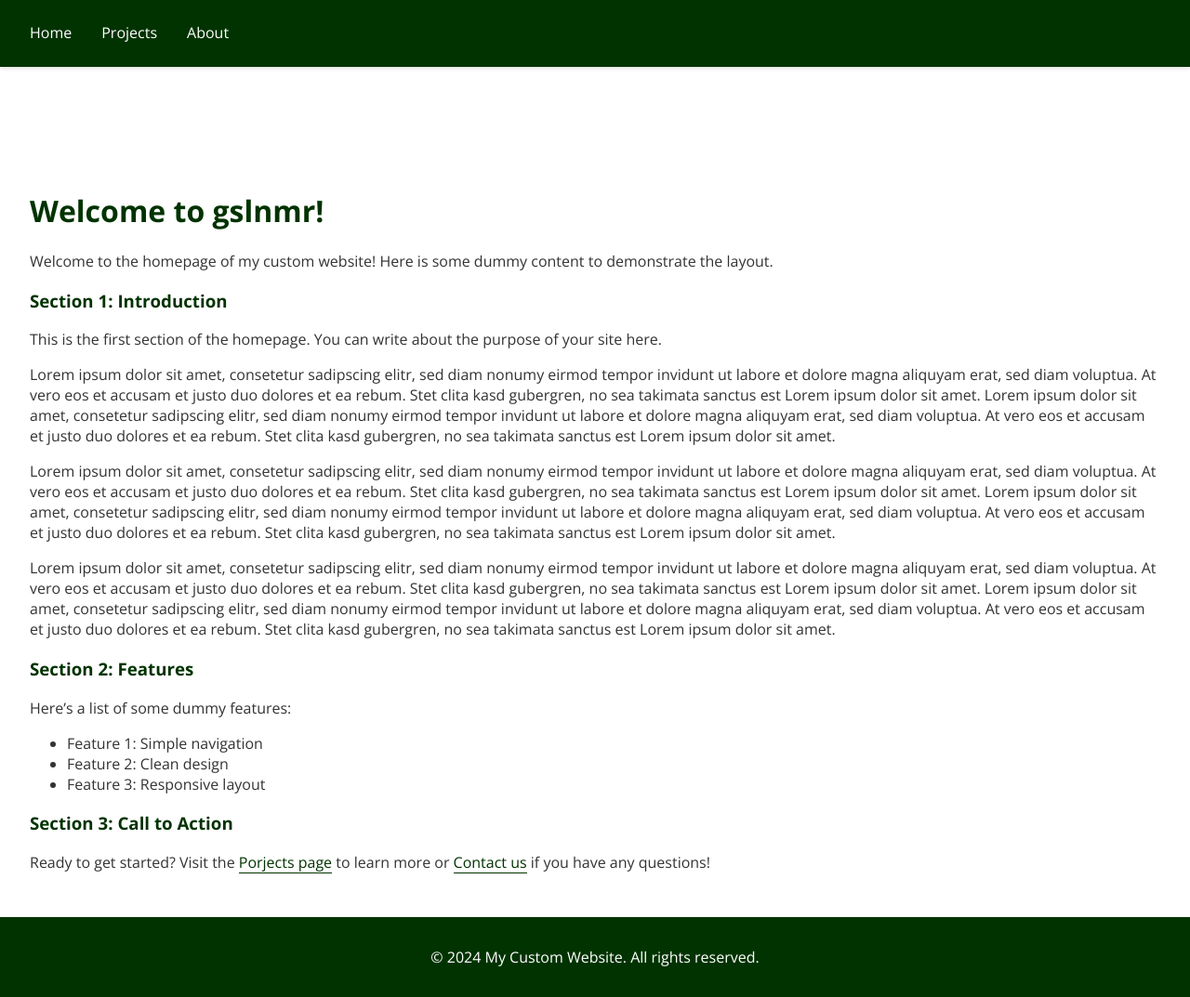
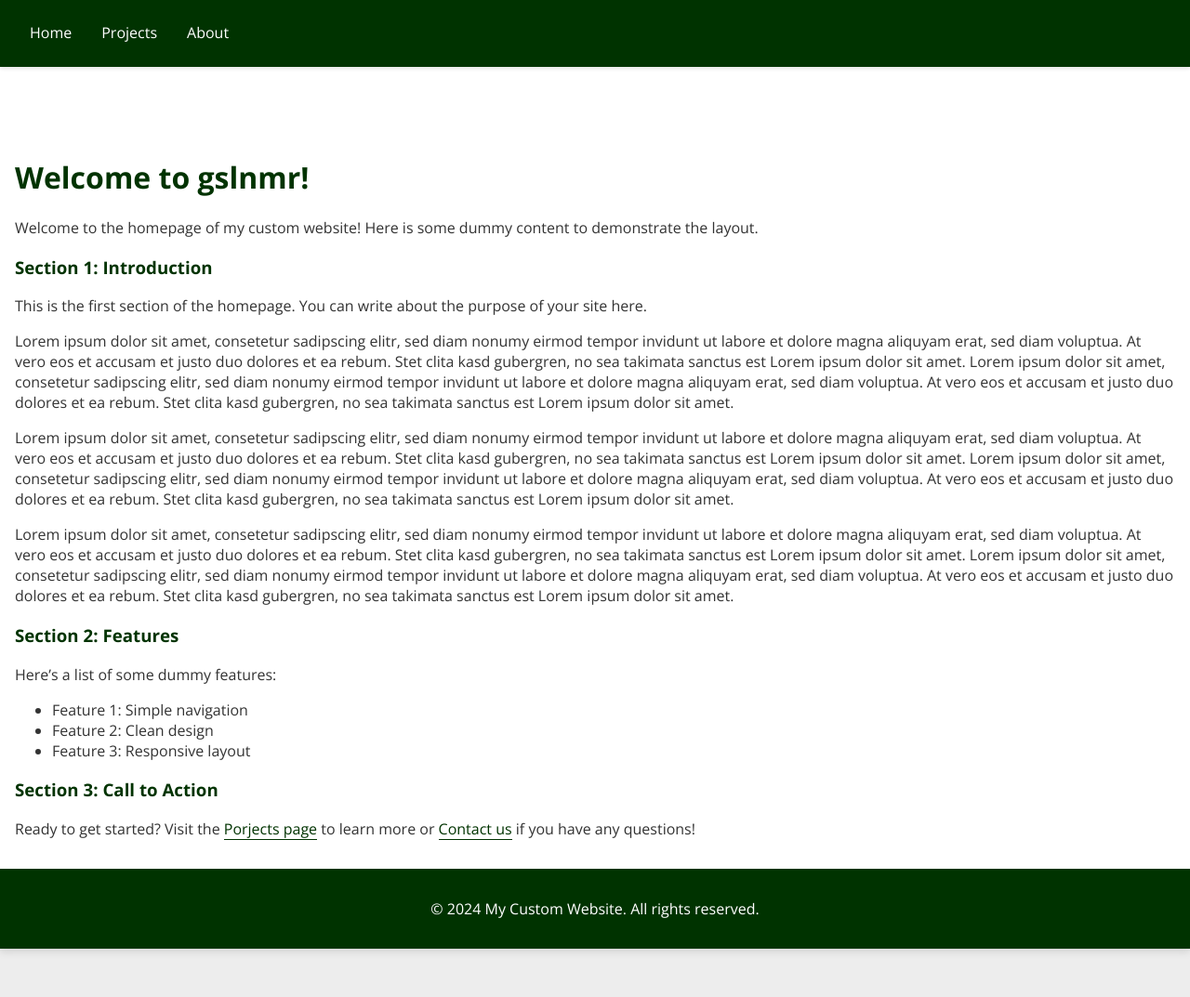
Before and after one commit to schminho/schminho.github.io, a Jekyll site: the page built from index.md, in a window 1280 px wide. Shown: the whole page at 93% size. Built offline with Jekyll 4.4.1, drawn with Linux system fonts in a browser that asks for light colours; after the commit the page ends 1021 px from its top, so only the background shows below that.

Commit message:
Update style.css

```diff
--- a/assets/css/style.css
+++ b/assets/css/style.css
@@ -28,6 +28,7 @@ header {
     width: 100%;
     z-index: 1000;
     box-shadow: 0 2px 4px rgba(0, 0, 0, 0.1);
+    transition: top 300ms ease-in-out, opacity 300ms ease-in-out; /* Matches JS fade duration */
 }
 
 nav {
@@ -51,8 +52,8 @@ nav a:hover {
 /* Main content area */
 main {
     flex: 1; /* Fill remaining space */
-    padding: 2rem; /* Add padding around content */
-    margin-top: 80px; /* Height of the header */
+    padding: 1rem; /* Adjust padding as needed */
+    margin-top: 60px; /* Reduced margin to start closer to the navigation */
 }
 
 /* Content Links Styling */
```
